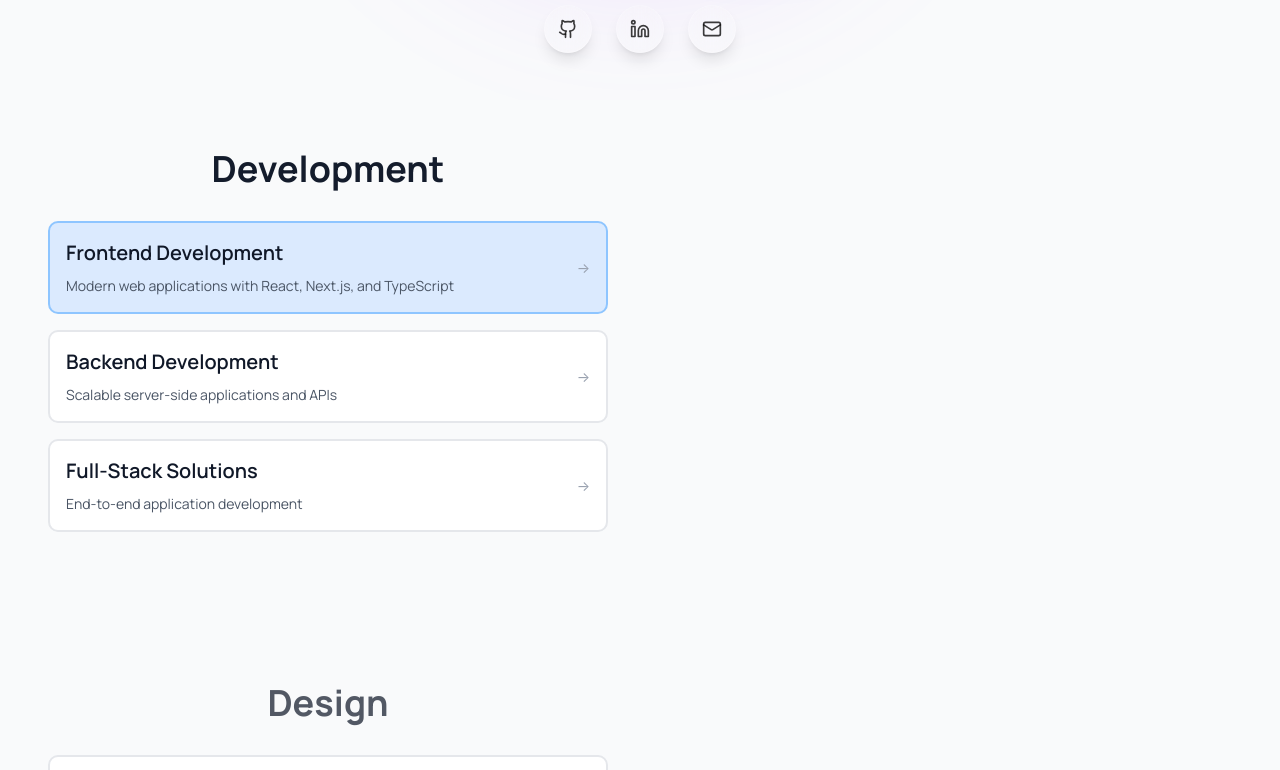
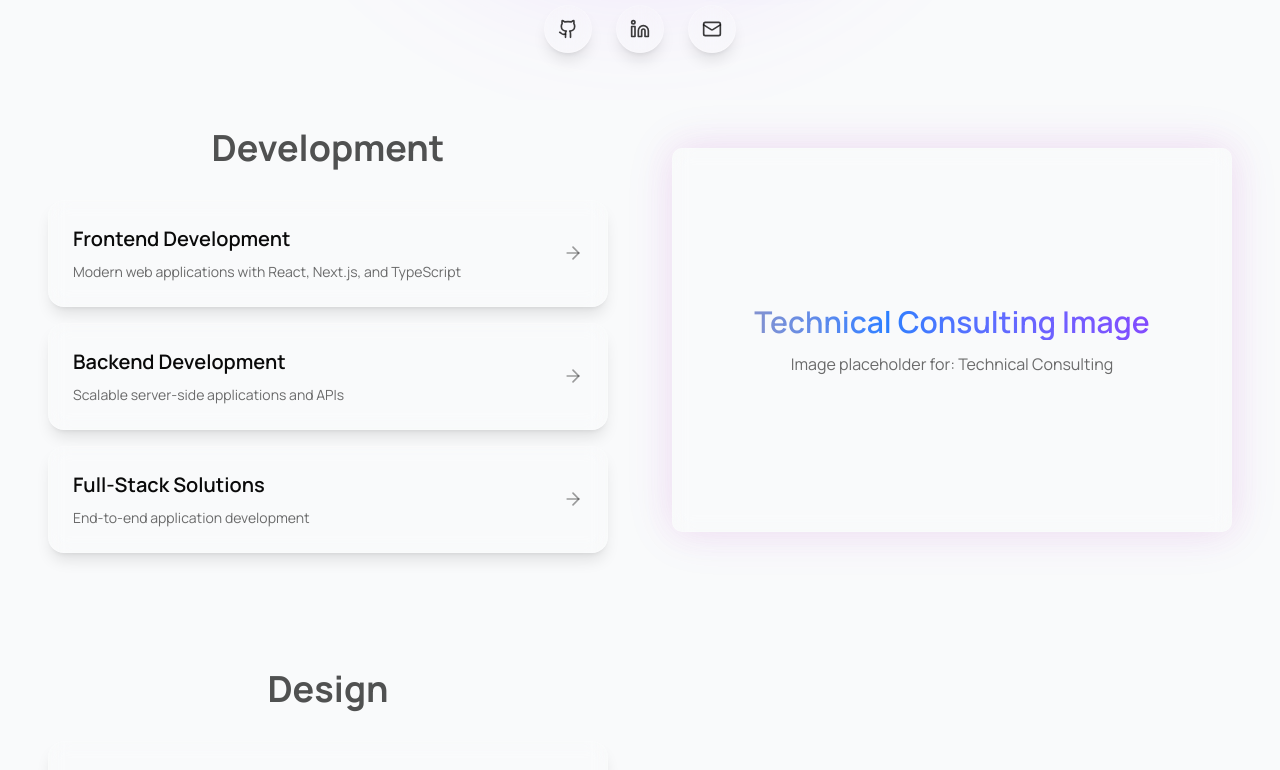
Before and after one commit to hinlaw/portfolio, a Next.js app in the folder frontend/: page / in a window 1280 px wide. Shown: the part 700-1470 px from the top of the page. Built offline with nearby package versions, Linux system fonts and the light colour scheme.

Commit message:
Add styling and animations to CategoriesSection component

```diff
--- /dev/null
+++ b/frontend/app/(main)/components/CategoriesSection.module.css
@@ -0,0 +1,60 @@
+/* Categories Section Animations */
+@keyframes float {
+  0%, 100% {
+    transform: translateY(0px) translateX(0px);
+    opacity: 0.4;
+  }
+  50% {
+    transform: translateY(-20px) translateX(10px);
+    opacity: 0.8;
+  }
+}
+
+@keyframes gradient {
+  0%, 100% {
+    background-position: 0% 50%;
+  }
+  50% {
+    background-position: 100% 50%;
+  }
+}
+
+.animateGradient {
+  background-size: 200% 200%;
+  animation: gradient 5s ease infinite;
+}
+
+.delay1000 {
+  animation-delay: 1s;
+}
+
+.delay2000 {
+  animation-delay: 2s;
+}
+
+.colorfulShadow {
+  box-shadow:
+    0 0 35px rgba(236, 72, 153, 0.1),
+    0 0 50px rgba(139, 92, 246, 0.1);
+}
+
+.glassCard {
+  backdrop-filter: blur(10px);
+  background: rgba(255, 255, 255, 0.1);
+  border: 1px solid rgba(255, 255, 255, 0.2);
+}
+
+.glassCardActive {
+  backdrop-filter: blur(10px);
+  background: rgba(255, 149, 61, 0.15);
+  border: 1px solid rgba(255, 149, 61, 0.3);
+  box-shadow:
+    0 0 20px rgba(255, 149, 61, 0.2),
+    0 0 40px rgba(59, 130, 246, 0.1);
+}
+
+.imageContainer {
+  backdrop-filter: blur(10px);
+  background: rgba(255, 255, 255, 0.05);
+  border: 1px solid rgba(255, 255, 255, 0.2);
+}
--- a/frontend/app/(main)/components/CategoriesSection.tsx
+++ b/frontend/app/(main)/components/CategoriesSection.tsx
@@ -1,6 +1,8 @@
 'use client';
 
 import { useState, useEffect, useRef } from 'react';
+import { ArrowRight } from 'lucide-react';
+import styles from './CategoriesSection.module.css';
 
 interface Subcategory {
     id: string;
@@ -23,6 +25,7 @@ export default function CategoriesSection() {
 
     // Separate state for scroll-based category highlighting
     const [visibleCategory, setVisibleCategory] = useState(0);
+    const isUpdatingRef = useRef(false);
 
     // Sample data - replace with your actual categories and subcategories
     const categoriesData: Category[] = [
@@ -92,26 +95,36 @@ export default function CategoriesSection() {
     useEffect(() => {
         const observer = new IntersectionObserver(
             (entries) => {
+                // Find the most visible category (highest intersection ratio)
+                let mostVisible: number | null = null;
+                let highestRatio = 0;
+
                 entries.forEach((entry) => {
-                    if (entry.isIntersecting) {
+                    if (entry.isIntersecting && entry.intersectionRatio > highestRatio) {
+                        highestRatio = entry.intersectionRatio;
                         const categoryId = entry.target.id;
                         const categoryIndex = parseInt(categoryId.split('-')[1]);
+                        mostVisible = categoryIndex;
+                    }
+                });
 
-                        if (categoryIndex !== visibleCategory) {
-                            setVisibleCategory(categoryIndex);
+                // Only update if we found a category and it's different, and not currently updating
+                if (mostVisible !== null && mostVisible !== visibleCategory && !isUpdatingRef.current) {
+                    isUpdatingRef.current = true;
+                    setVisibleCategory(mostVisible);
                     // Also update active category and reset to first subcategory
                     setIsFading(true);
+                    const categoryToSet = mostVisible;
                     setTimeout(() => {
-                                setActiveCategory(categoryIndex);
+                        setActiveCategory(categoryToSet);
                         setActiveSubcategory(0);
                         setIsFading(false);
+                        isUpdatingRef.current = false;
                     }, 300);
                 }
-                    }
-                });
             },
             {
-                threshold: 0.6,
+                threshold: [0.3, 0.5, 0.7],
                 rootMargin: '-200px 0px -200px 0px'
             }
         );
@@ -125,11 +138,19 @@ export default function CategoriesSection() {
                 if (ref) observer.unobserve(ref);
             });
         };
-    }, [activeCategory]);
+    }, [visibleCategory]);
 
 
     return (
         <section id="categories">
+            {/* Animated Background Elements */}
+            <div className="fixed inset-0 pointer-events-none -z-10">
+                {/* Gradient Orbs */}
+                <div className={`absolute top-1/4 left-1/4 w-96 h-96 bg-primary/20 rounded-full blur-3xl animate-pulse ${styles.delay1000}`}></div>
+                <div className={`absolute bottom-1/4 right-1/4 w-96 h-96 bg-blue-500/20 rounded-full blur-3xl animate-pulse ${styles.delay2000}`}></div>
+                <div className="absolute top-1/2 left-1/2 -translate-x-1/2 -translate-y-1/2 w-[600px] h-[600px] bg-purple-500/10 rounded-full blur-3xl"></div>
+            </div>
+
             <div className="flex">
                 {/* Left Sidebar - Categories and Subcategories */}
                 <div className="w-1/2">
@@ -141,12 +162,14 @@ export default function CategoriesSection() {
                                 className="text-center px-8 w-full"
                             >
                                 <div
-                                    className={`text-4xl font-bold text-gray-900 mb-8 transition-all duration-1500 ease-in ${visibleCategory === categoryIndex
+                                    className={`text-4xl font-bold mb-8 transition-all duration-1500 ease-in ${visibleCategory === categoryIndex
                                         ? 'opacity-100'
                                         : 'opacity-70'
                                         }`}
                                 >
+                                    <span className="">
                                         {category.title}
+                                    </span>
                                 </div>
 
                                 <div className="space-y-4">
@@ -161,26 +184,34 @@ export default function CategoriesSection() {
                                                         setIsFading(false);
                                                     }, 300);
                                                 }}
-                                                className={`w-full text-left p-4 rounded-lg transition-all duration-300 ${activeSubcategory === subIndex && activeCategory === categoryIndex
-                                                    ? 'bg-blue-100 border-2 border-blue-300'
-                                                    : 'bg-white border-2 border-gray-200 hover:border-gray-300'
+                                                className={`w-full text-left p-6 rounded-2xl transition-all duration-300 shadow-lg hover:shadow-xl hover:scale-[1.02] ${activeSubcategory === subIndex && activeCategory === categoryIndex
+                                                    ? `${styles.glassCardActive} ${styles.colorfulShadow}`
+                                                    : `${styles.glassCard} hover:bg-white/20`
                                                     }`}
                                             >
                                                 <div className="flex items-center justify-between">
-                                                    <div>
-                                                        <h3 className="text-xl font-semibold text-gray-900 mb-2">
+                                                    <div className="flex-1">
+                                                        <h3 className={`text-xl font-semibold mb-2 transition-colors ${activeSubcategory === subIndex && activeCategory === categoryIndex
+                                                            ? 'bg-gradient-to-r from-primary to-blue-600 bg-clip-text text-transparent'
+                                                            : 'text-foreground'
+                                                            }`}>
                                                             {subcategory.title}
                                                         </h3>
-                                                        <p className="text-gray-600">
+                                                        <p className={`transition-colors ${activeSubcategory === subIndex && activeCategory === categoryIndex
+                                                            ? 'text-foreground/80'
+                                                            : 'text-foreground/60'
+                                                            }`}>
                                                             {subcategory.description}
                                                         </p>
                                                     </div>
-                                                    <div className="text-gray-400 group-hover:text-gray-600 transition-colors">
-                                                        →
+                                                    <div className={`ml-4 transition-all duration-300 ${activeSubcategory === subIndex && activeCategory === categoryIndex
+                                                        ? 'text-primary translate-x-1 scale-110'
+                                                        : 'text-foreground/40 group-hover:text-foreground/70 group-hover:translate-x-1'
+                                                        }`}>
+                                                        <ArrowRight className="w-5 h-5" />
                                                     </div>
                                                 </div>
                                             </button>
-
                                         </div>
                                     ))}
                                 </div>
@@ -193,12 +224,12 @@ export default function CategoriesSection() {
                 <div className="w-1/2 sticky top-0 h-[60vh] flex items-center">
                     <div className="p-8 w-full">
                         <div className={`transition-opacity duration-500 ease-in ${isFading ? 'opacity-0' : 'opacity-100'}`}>
-                            <div className="bg-gray-200 rounded-lg h-96 flex items-center justify-center border-2 border-dashed border-gray-300">
-                                <div className="text-center text-gray-500">
-                                    <div className="text-2xl font-semibold mb-2">
+                            <div className={`${styles.imageContainer} rounded-lg h-96 flex items-center justify-center shadow-xl ${styles.colorfulShadow}`}>
+                                <div className="text-center px-8">
+                                    <div className={`text-2xl md:text-3xl font-semibold mb-3 bg-gradient-to-r from-primary via-blue-500 to-purple-600 bg-clip-text text-transparent ${styles.animateGradient}`}>
                                         {categoriesData[activeCategory]?.subcategories[activeSubcategory]?.imagePlaceholder}
                                     </div>
-                                    <div className="text-sm">
+                                    <div className="text-sm md:text-base text-foreground/60">
                                         Image placeholder for: {categoriesData[activeCategory]?.subcategories[activeSubcategory]?.title}
                                     </div>
                                 </div>
```
Lines whose indentation alone changed are shown as unchanged.
